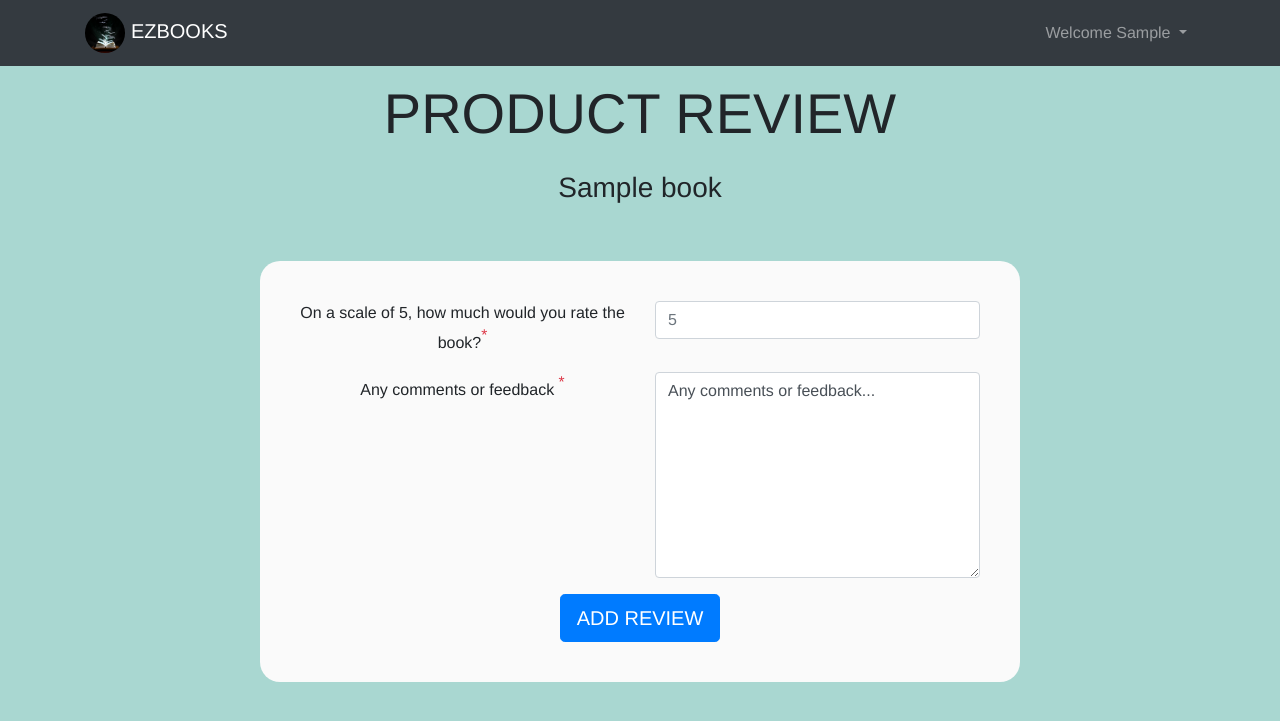
After one commit to NKwatra/EZBooks, a Django app: page /review/add/1 in a window 1280 px wide. The commit adds this page. Shown: the top 721 px of the page. Run offline with Django 3.2, Linux system fonts and the light colour scheme; a user stored in the database is signed in; tables that the repository leaves empty hold one stand-in row (values such as "Sample post"); parts of the project's set-up code (start-up, migrations or seed data) failed here and were passed over; some libraries are stand-ins or nearby versions.

Commit message:
Add functionality to create reviews on products

```diff
--- a/onlinebooks/book/templates/book/detail.html
+++ b/onlinebooks/book/templates/book/detail.html
@@ -65,7 +65,7 @@
                     Ratings & Reviews
                 </div>
                 <div class="col-6 text-right pr-2">
-                    <a class="btn btn-primary text-uppercase" href="#">
+                    <a class="btn btn-primary text-uppercase" href="{% url 'review:addReview' book.id %}">
                         Rate product
                     </a>
                 </div>
--- /dev/null
+++ b/onlinebooks/book/templatetags/Cache.py
@@ -0,0 +1,10 @@
+import os
+import uuid
+from django import template
+from django.conf import settings
+
+register = template.Library()
+
+@register.simple_tag(name='cache_bust')
+def cache_bust():
+    return '__v__={version}'.format(version=uuid.uuid1())
--- a/onlinebooks/onlinebooks/urls.py
+++ b/onlinebooks/onlinebooks/urls.py
@@ -24,4 +24,5 @@ urlpatterns = [
     path('books/', include('book.urls')),
     path('admin/', admin.site.urls),
     path('authenticate/', include('authentication.urls')),
+    path('review/', include('review.urls')),
 ] + static(settings.STATIC_URL, document_root=settings.STATIC_ROOT) + static(settings.MEDIA_URL, document_root=settings.MEDIA_ROOT)
--- /dev/null
+++ b/onlinebooks/review/static/review/reviewForm.css
@@ -0,0 +1,10 @@
+body{
+    background-color:  #a9d7d1 !important;
+    font-family: 'Raleway', Helvetica, sans-serif;
+}
+
+.form-background{
+    background-color: rgb(250, 250, 250);
+    padding: 40px;
+    border-radius: 20px;
+}
--- /dev/null
+++ b/onlinebooks/review/templates/review/addReview.html
@@ -0,0 +1,44 @@
+{% extends 'base.html' %}
+{% load staticfiles %}
+{% load Cache %}
+{% block stylesheets %}
+    <link href="{% static 'review/reviewForm.css' %}?{% cache_bust %}" rel="stylesheet" type="text/css">
+{% endblock stylesheets %}
+
+ {% block content %}
+<div class="container">
+    <div class="row text-center">
+        <div class="col-12 display-4 text-uppercase mb-3">
+            Product Review
+        </div>
+        <div class="col-12 mt-2 h3">
+            {{book.title}}
+        </div>
+        <div class="col-12 col-lg-8 offset-lg-2 mt-5 form-background">
+            <form action="{% url 'review:addReview' book.id %}" method="POST">
+                {% csrf_token %}
+                <div class="row form-group">
+                    <div class="col-12 col-md-6">
+                        On a scale of 5, how much would you rate the book?<span class="text-danger" style="font-size: 1.3rem;"><sup>*</sup></span>
+                    </div>
+                    <div class="col-12 col-md-6">
+                        <input type="number" class="form-control" name="rating" id="rating" placeholder="5" required>
+                    </div>
+                </div>
+                <div class="row form-group">
+                    <div class="col-12 col-md-6">
+                        Any comments or feedback <span class="text-danger" style="font-size: 1.3rem;"><sup>*</sup></span>
+                    </div>
+                    <div class="col-12 col-md-6">
+                    <textarea type="text" class="form-control" name="review" id="review" rows="8" required>Any comments or feedback...</textarea>
+                    </div>
+                </div>
+                <div class="row">
+                    <input type="submit" class="btn btn-primary mx-auto btn-lg text-uppercase" id="submit" value="add review">
+
+                </div>
+            </form>
+        </div>
+    </div>
+</div>
+{% endblock content %}
--- a/onlinebooks/review/urls.py
+++ b/onlinebooks/review/urls.py
@@ -1,6 +1,7 @@
 from django.urls import path
+from . import views
 
 app_name='review'
 urlpatterns = [
-
+    path('add/<int:book_id>', views.addReview, name='addReview'),
 ]
--- a/onlinebooks/review/views.py
+++ b/onlinebooks/review/views.py
@@ -1,3 +1,21 @@
-from django.shortcuts import render
+from django.shortcuts import render, redirect
+from django.urls import reverse
+from book.models import Book
+from user.models import Customer
+from django.http import HttpResponse
+from .models import Review
 
-# Create your views here.
+def addReview(request, book_id):
+    if not (request.user.is_authenticated):
+        return redirect(reverse('authenticate:authenticate'))
+    if request.method == 'GET':
+        book = Book.objects.get(pk=book_id)
+        return render(request, 'review/addReview.html',{'book': book})
+    else:
+        review = request.POST["review"]
+        rating = request.POST["rating"]
+        book = Book.objects.get(pk=book_id)
+        user = Customer.objects.get(user__id = request.user.id)
+        current_review = Review(review=review, rating=rating, book=book, user=user)
+        current_review.save()
+        return redirect(reverse('book:detail', kwargs={'book_id': book_id}))
```
